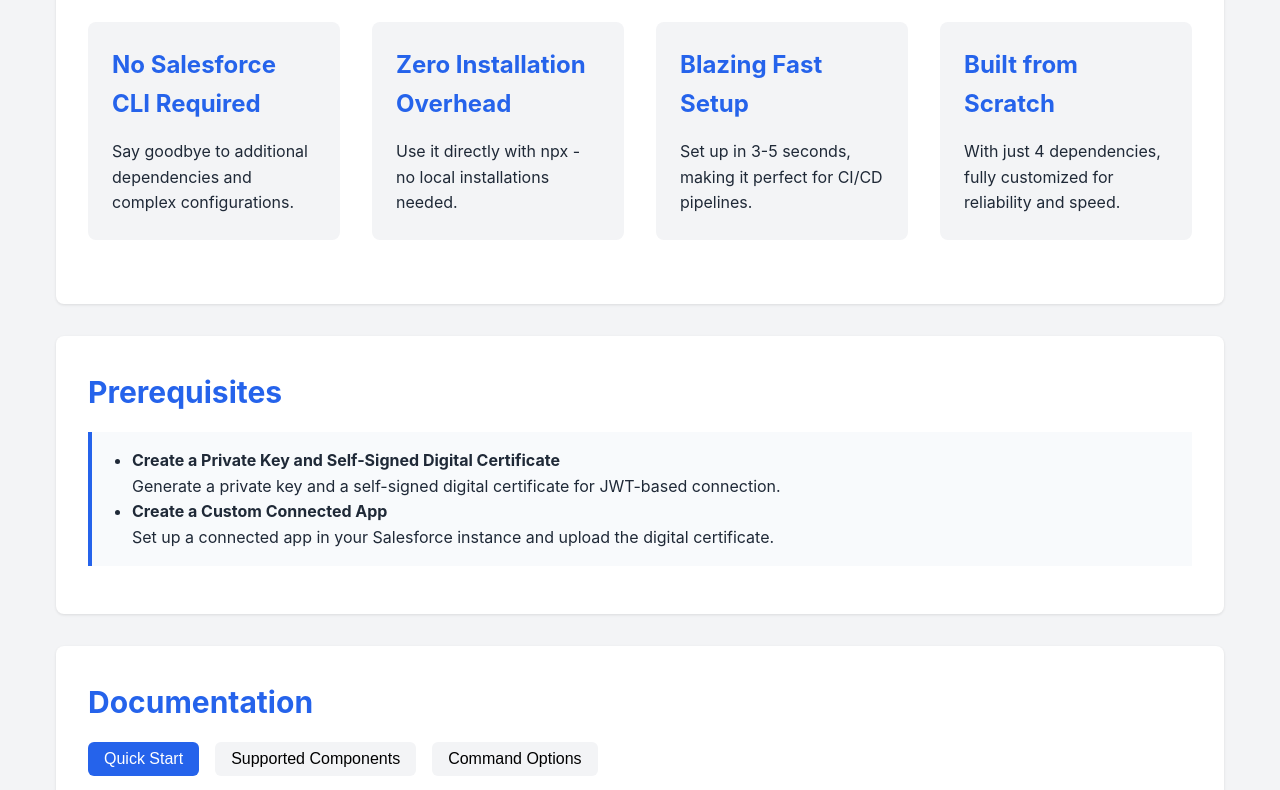
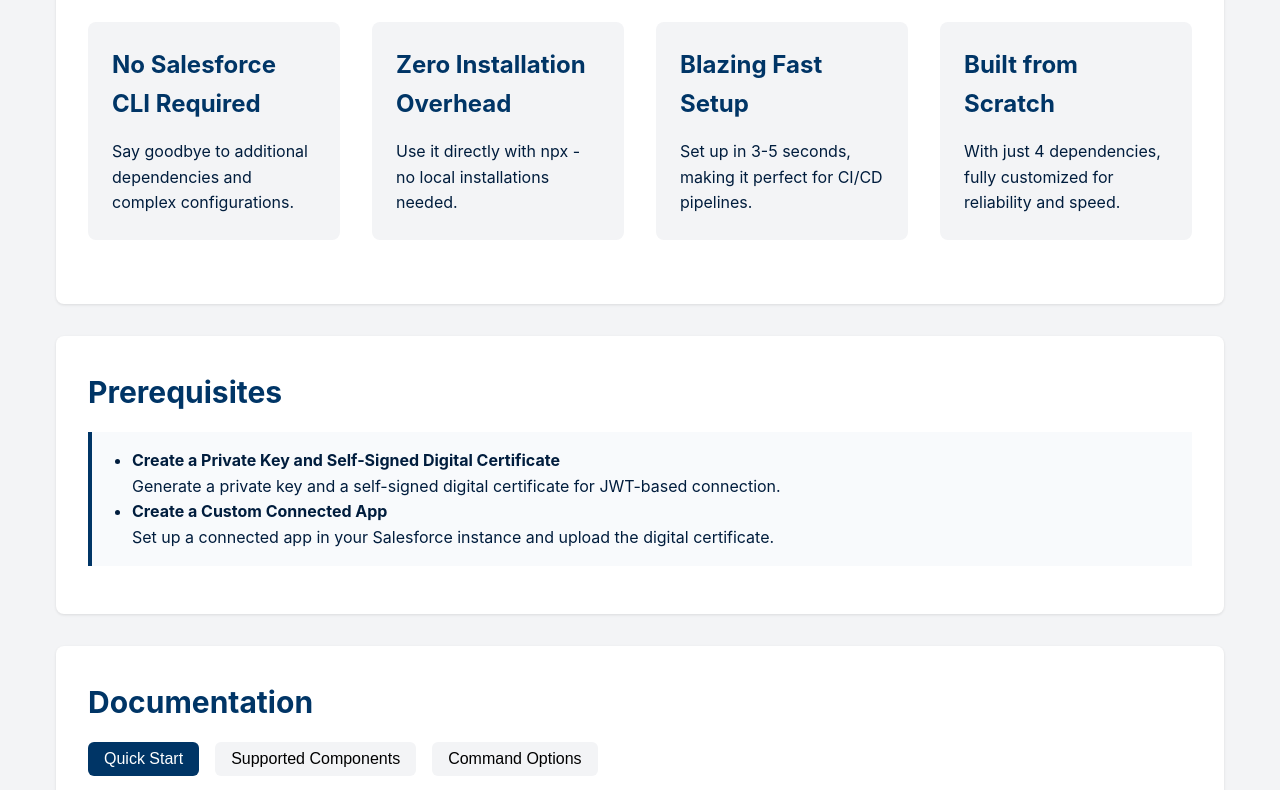
Before and after one commit to thephani/SimpleSfCLI, a website: page index.html in a window 1280 px wide. Shown: the part 432-1222 px from the top of the page. Drawn offline with nearby package versions, Linux system fonts and the light colour scheme.

Commit message:
Update index.html (#20)
* Update index.html

* Update npm-package.yml

* added to run scripts only src/* changes

* removed defaults

---------

Co-authored-by: Phanidra Mangipudi <thephani@Phanidras-MacBook-Pro.local>

```diff
--- a/index.html
+++ b/index.html
@@ -7,9 +7,9 @@
     <link rel="stylesheet" href="https://cdnjs.cloudflare.com/ajax/libs/prism/1.24.1/themes/prism-tomorrow.min.css">
     <style>
         :root {
-            --primary-color: #2563eb;
+            --primary-color: #003566;
             --secondary-color: #1e40af;
-            --text-color: #1f2937;
+            --text-color: #001D3D;
             --bg-color: #f3f4f6;
         }
 
```
Also changed, not shown: .github/workflows/npm-package.yml.
